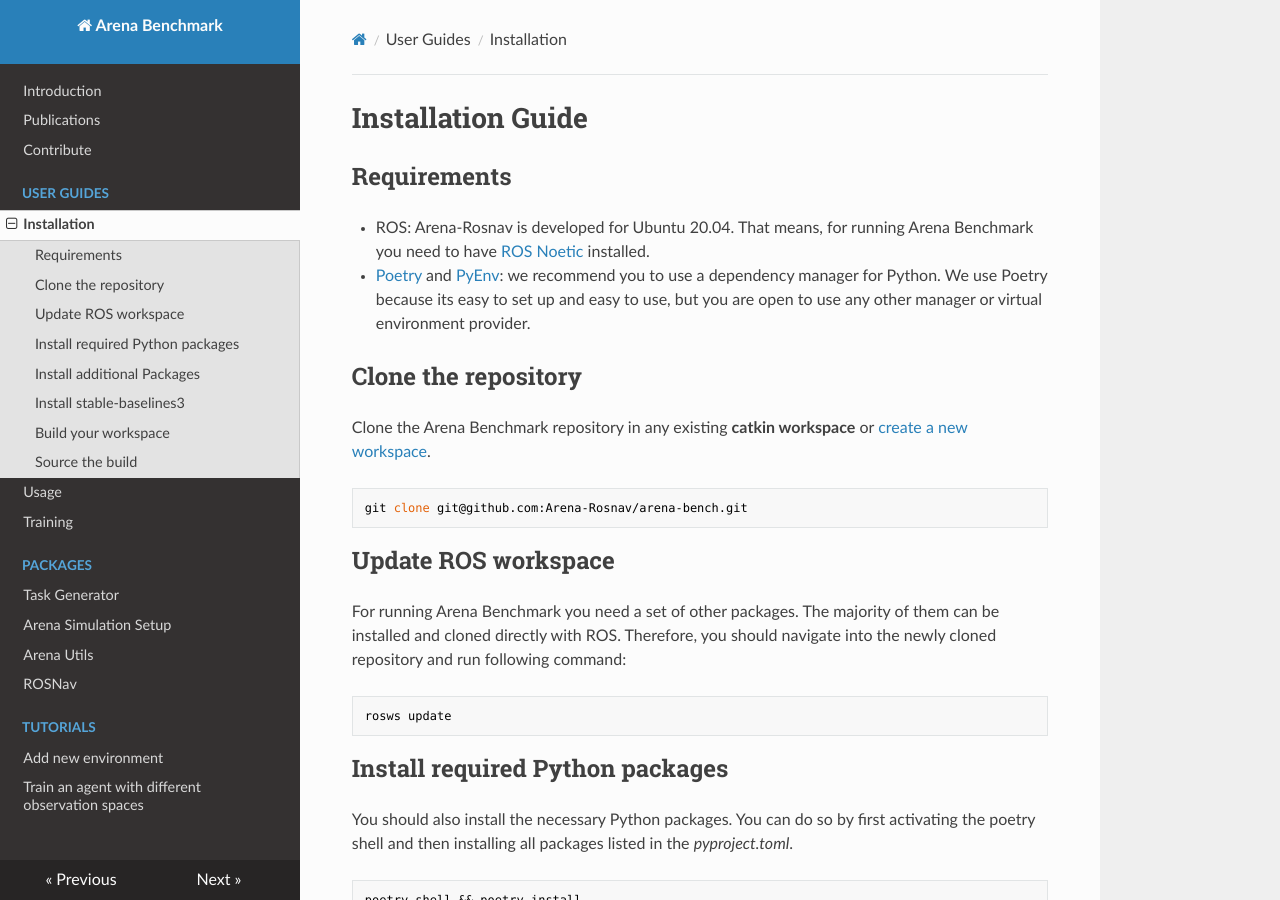
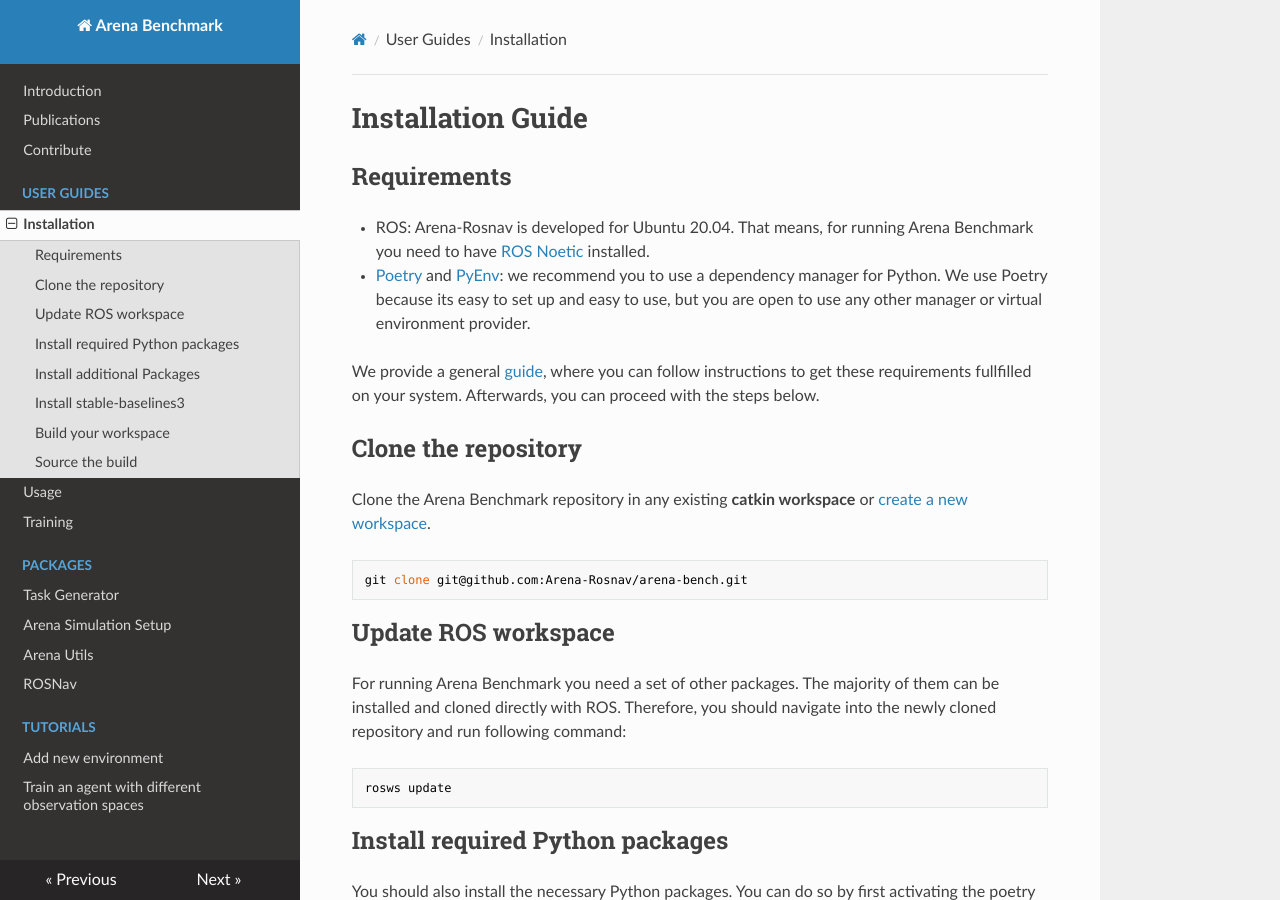
Before and after one commit to Arena-Rosnav/.github, an MkDocs documentation site: the page built from docs/user_guides/installation.md, in a window 1280 px wide and 900 px high. Built offline with MkDocs 1.6.1, drawn with Linux system fonts in a browser that asks for light colours; nearby versions of some CDN libraries; comment, search, counter and statistics services are not loaded.

Commit message:
Adding requirements install guide

```diff
--- a/docs/user_guides/installation.md
+++ b/docs/user_guides/installation.md
@@ -5,6 +5,7 @@
 - ROS: Arena-Rosnav is developed for Ubuntu 20.04. That means, for running Arena Benchmark you need to have [ROS Noetic](http://wiki.ros.org/noetic/Installation) installed.
 - [Poetry](https://python-poetry.org/) and [PyEnv](https://github.com/pyenv/pyenv): we recommend you to use a dependency manager for Python. We use Poetry because its easy to set up and easy to use, but you are open to use any other manager or virtual environment provider.
 
+We provide a general [guide](docs/user_guides/requirements.md), where you can follow instructions to get these requirements fullfilled on your system. Afterwards, you can proceed with the steps below.
 ## Clone the repository
 
 Clone the Arena Benchmark repository in any existing **catkin workspace** or [create a new workspace](http://wiki.ros.org/catkin/Tutorials/create_a_workspace).
```
